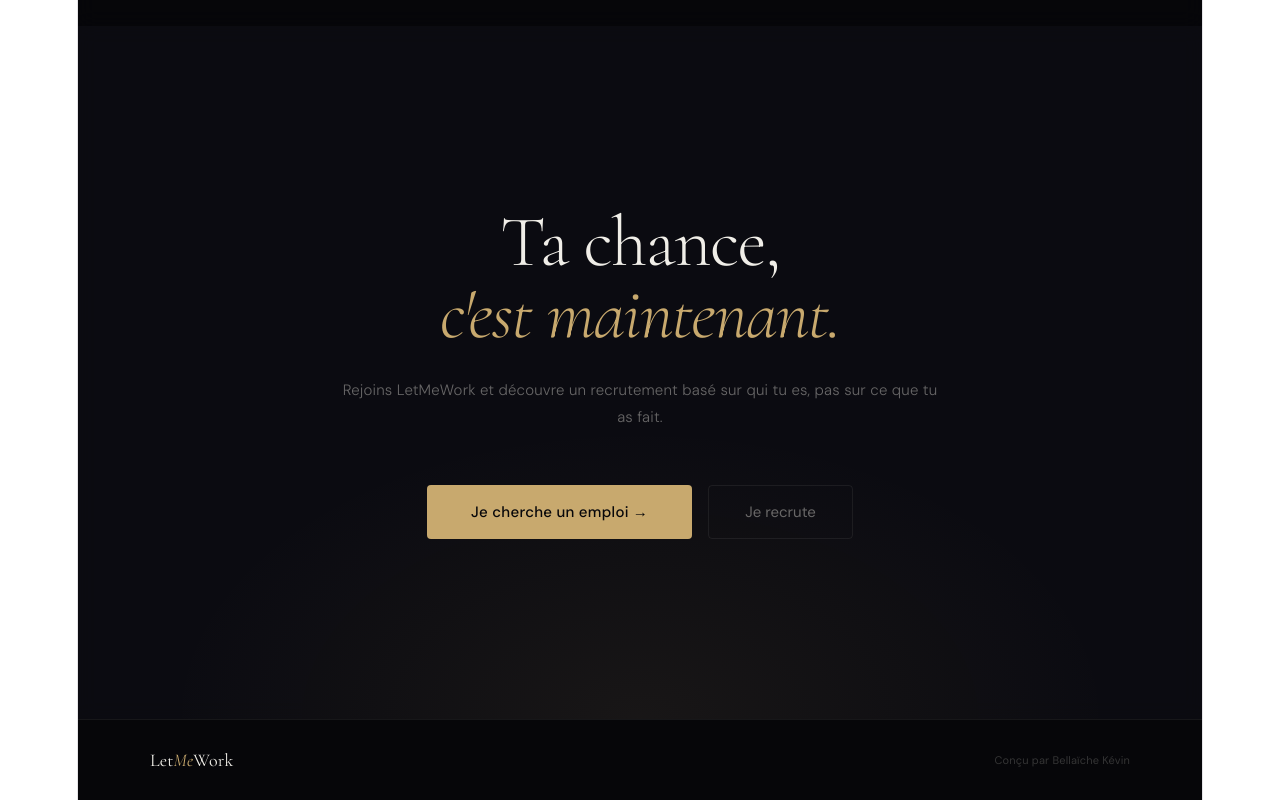
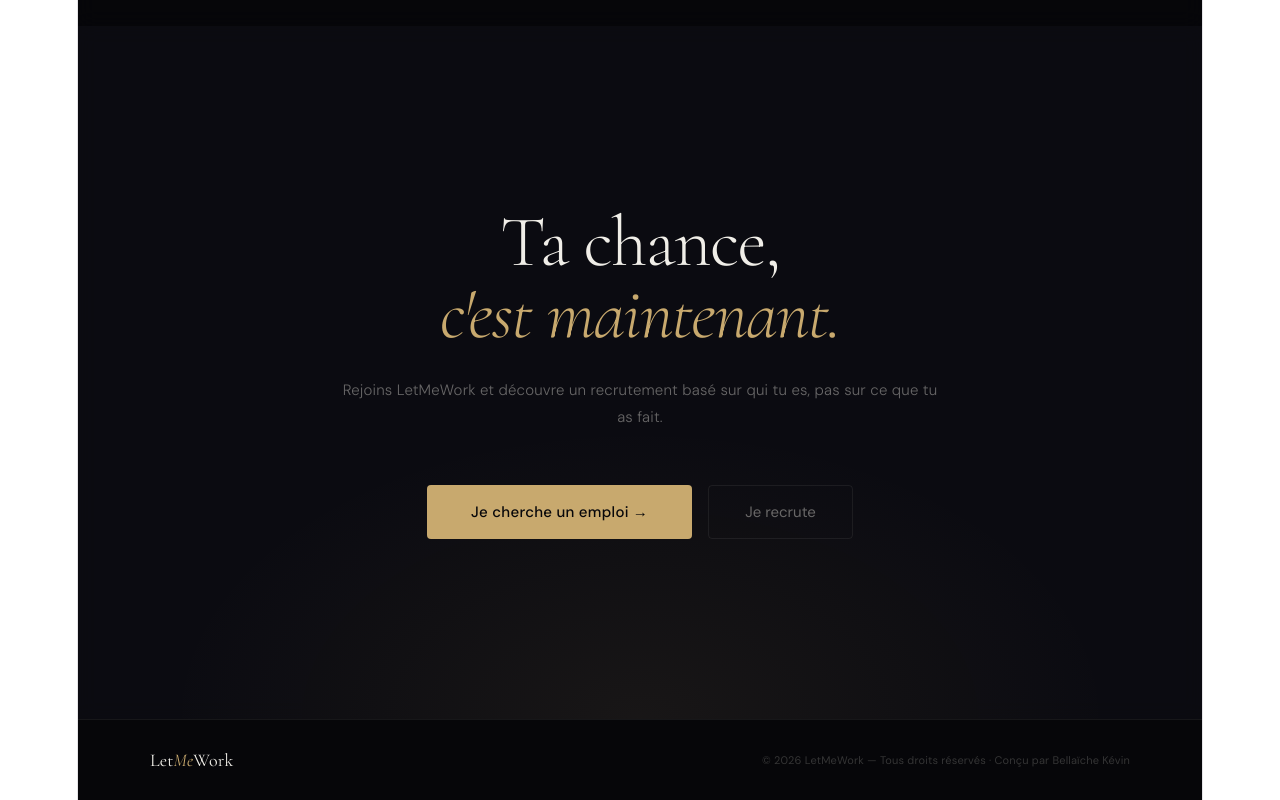
Before and after one commit to bellaiche2000/LetMeWork, a React (Vite) app: page / in a window 1280 px wide. Shown: the part 3663-4463 px from the top of the page. Built offline with nearby package versions, Linux system fonts and the light colour scheme.

Commit message:
Ajout mentions légales footer

```diff
--- a/src/App.jsx
+++ b/src/App.jsx
@@ -604,7 +604,7 @@ function LandingPage({ onEnter }) {
           <div style={{ fontFamily: F.serif, fontSize: 18, color: C.white }}>
             Let<em style={{ fontStyle: "italic", color: C.gold }}>Me</em>Work
           </div>
-          <div style={{ fontSize: 11, color: "rgba(240,238,232,0.2)", fontFamily: F.sans }}>Conçu par Bellaïche Kévin</div>
+          <div style={{ fontSize: 11, color: "rgba(240,238,232,0.2)", fontFamily: F.sans }}>© 2026 LetMeWork — Tous droits réservés · Conçu par Bellaïche Kévin</div>
         </footer>
       </div>
     </PageShell>
```
